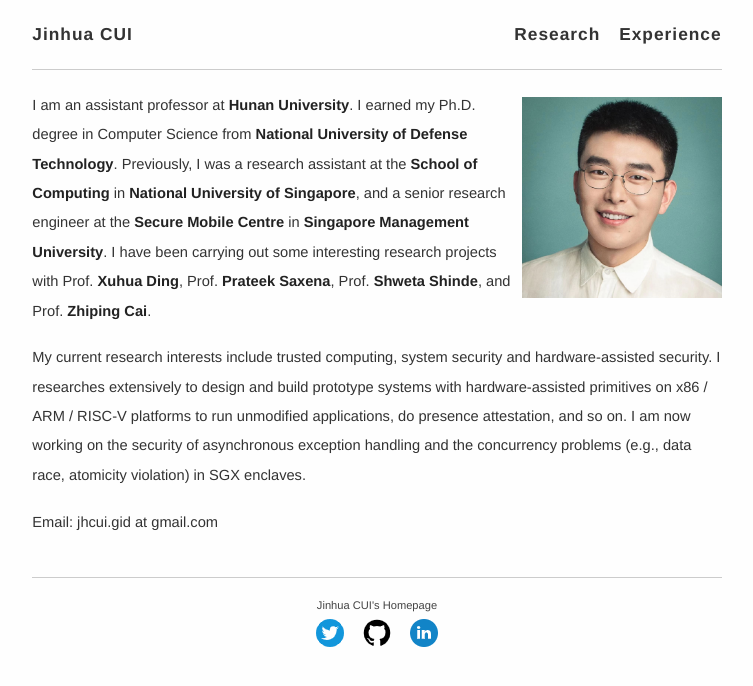
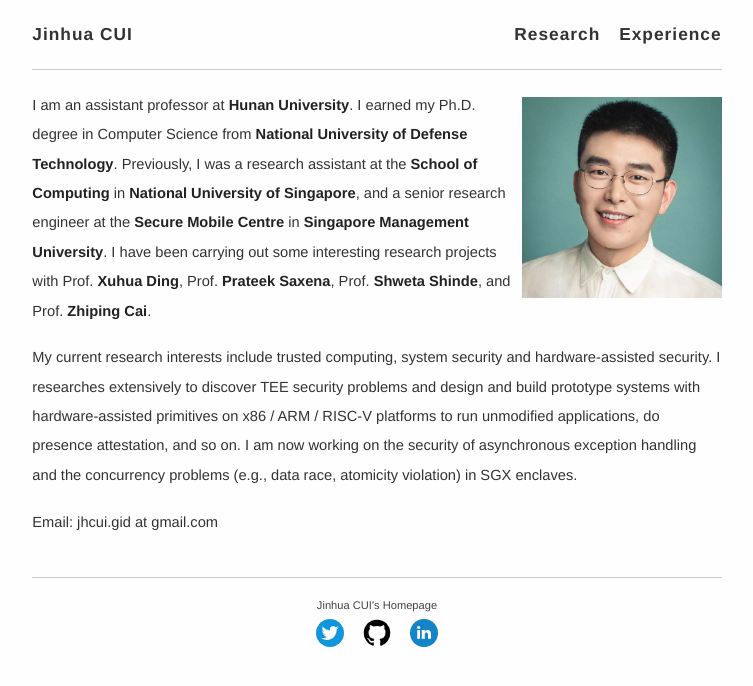
Before and after one commit to cimcs/cimcs.github.io, a Jekyll site: the page built from index.md, in a window 1280 px wide. Shown: the top 686 px of the page, without its empty margins (263-1016 px from the left). Built offline with Jekyll 4.4.1, drawn with Linux system fonts in a browser that asks for light colours; comment, search, counter and statistics services are not loaded.

Commit message:
Update index.md

```diff
--- a/index.md
+++ b/index.md
@@ -11,7 +11,7 @@ I am an assistant professor at **[Hunan University]**. I earned my Ph.D. degree
 
 <!--I obtained my Master degree at the **[Xidian University]**.-->
 
-My current research interests include trusted computing, system security and hardware-assisted security. I researches extensively to design and build prototype systems with hardware-assisted primitives on x86 / ARM / RISC-V platforms to run unmodified applications, do presence attestation, and so on. I am now working on the security of asynchronous exception handling and the concurrency problems (e.g., data race, atomicity violation) in SGX enclaves.
+My current research interests include trusted computing, system security and hardware-assisted security. I researches extensively to discover TEE security problems and design and build prototype systems with hardware-assisted primitives on x86 / ARM / RISC-V platforms to run unmodified applications, do presence attestation, and so on. I am now working on the security of asynchronous exception handling and the concurrency problems (e.g., data race, atomicity violation) in SGX enclaves.
 
 Email: jhcui.gid at gmail.com <!-- <br />
 Email: [gchauras@csail.mit.edu] (others) -->
```
